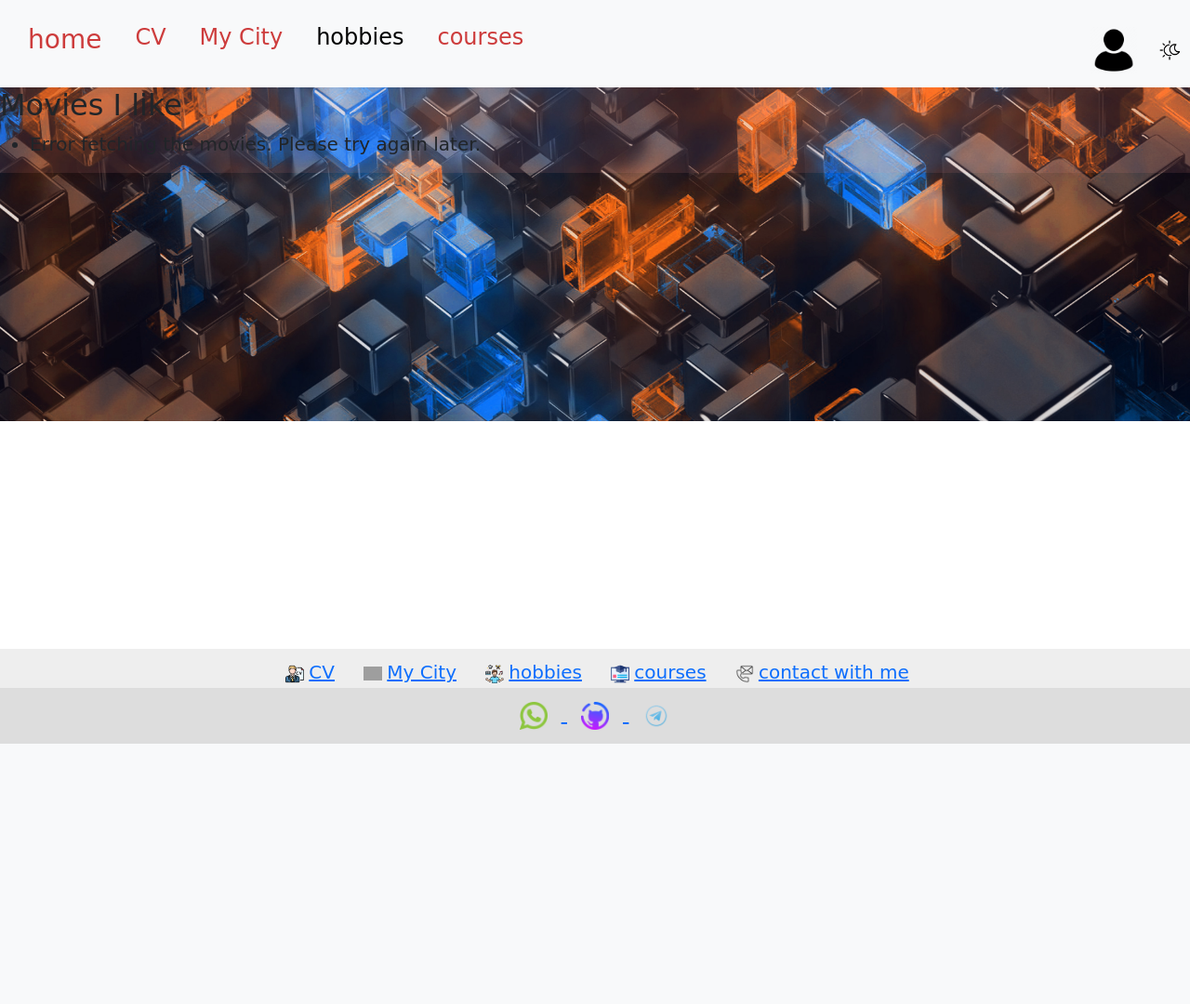
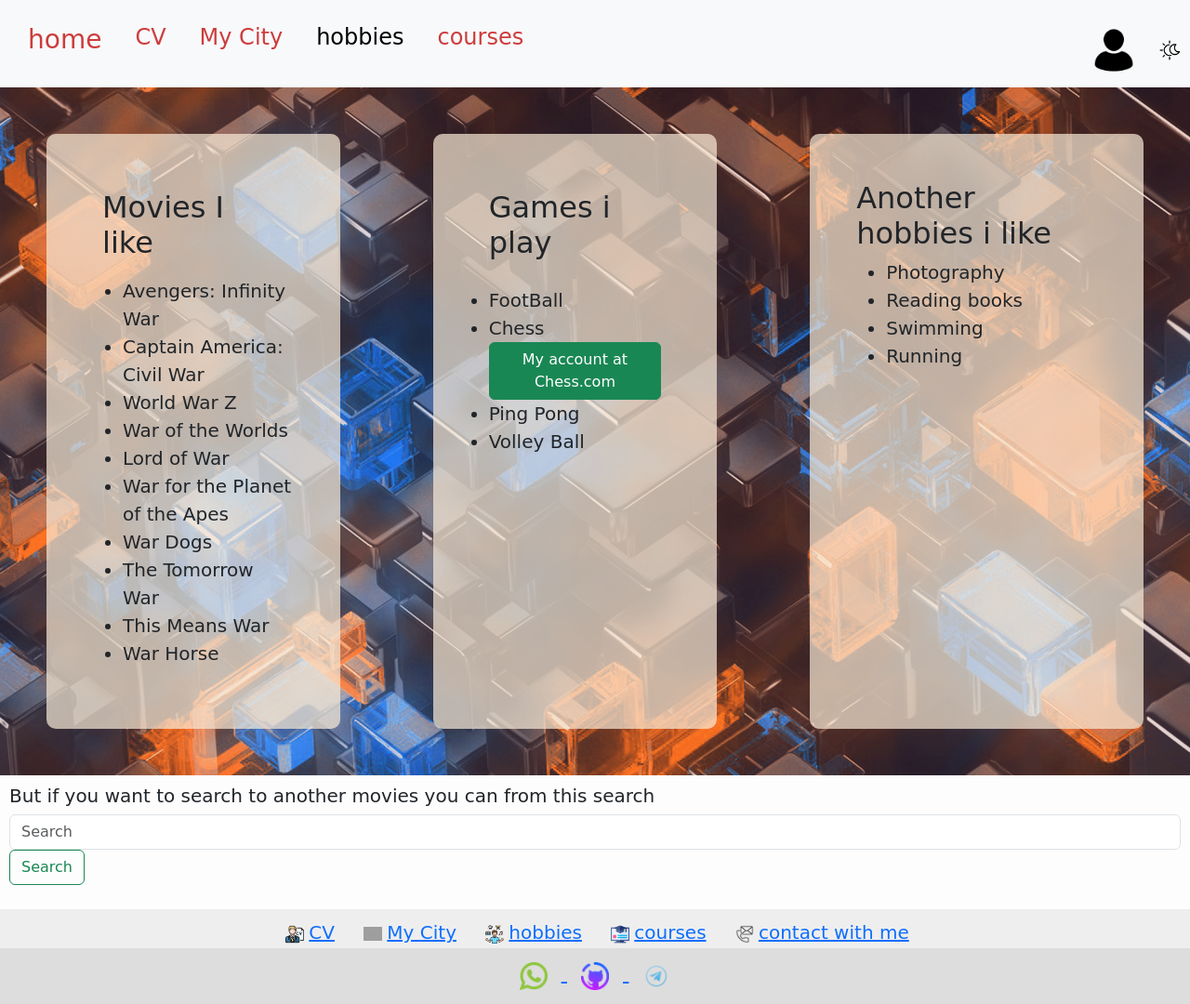
Before and after one commit to AHMED-MOHAMED-NAGY/MyProjectWebTeknoloji, a PHP site: page /hobbies.html in a window 1280 px wide. Shown: the whole page at 93% size. Before the commit the page ends 800 px from the top, so only its background shows below. Run offline with PHP 8.4, Linux system fonts and the light colour scheme; grey boxes are pictures that could not be loaded.

Commit message:
finish all files

```diff
--- a/hobbies.html
+++ b/hobbies.html
@@ -53,9 +53,68 @@
                 <img class ="small-img p10" src ="fotos/darkmode.png"></img>
             </button>
           </nav>
-            <div>
-                <h2>Movies I like</h2>
-                <ul id="movie-list"></ul>
+          <div class ="hobbies">
+                <div class ="movies">
+                    <h2 class ="p10">Movies I like</h2>
+                    <ul id="movie-list">
+                        <li>
+                            Avengers: Infinity War
+                        </li>
+                        <li>
+                            Captain America: Civil War
+                        </li>
+                        <li>
+                            World War Z
+                        </li>
+                        <li>
+                            War of the Worlds
+                        </li>
+                        <li>
+                            Lord of War
+                        </li>
+                        <li>
+                            War for the Planet of the Apes
+                        </li>
+                        <li>
+                            War Dogs
+                        </li>
+                        <li>
+                            The Tomorrow War
+                        </li>
+                        <li>
+                            This Means War
+                        </li>
+                        <li>
+                            War Horse
+                        </li>
+                    </ul>
+                </div>
+                <div class ="games">
+                    <h2 class ="p10">Games i play</h2>
+                    <ul class ="p10">
+                        <li>FootBall</li>
+                        <li>Chess
+                            <a href="https://www.chess.com/member/a7med1mo7amed"><button class ="btn btn-success">My account at Chess.com</button></a>
+                        </li>
+                        <li>Ping Pong</li>
+                        <li>Volley Ball</li>
+                    </ul>
+                </div>
+                <div class="hobbiesILike w500">
+                    <h2>Another hobbies i like</h2>
+                    <ul>
+                        <li>Photography</li>
+                        <li>Reading books</li>
+                        <li>Swimming</li>
+                        <li>Running</li>
+                    </ul>
+                </div>
+            </div>
+            <div class ="searchClass p10">
+                <h5>But if you want to search to another movies you can from this search</h5>
+                <input class="form-control mr-sm-2" type="search" placeholder="Search" aria-label="Search" id ="search">
+                <button class="btn btn-outline-success my-2 my-sm-0" type="submit" onclick="fetchMovies()">Search</button>
+                <ul id = "searchUl"></ul>
             </div>
 
         <footer class ="footer" style ="padding-top: 10px;">
@@ -81,39 +140,42 @@
             </footer>
         </footer>
     </div>
+<!-- Javascript that i used to API -->
 <script>
     // Your JavaScript code will go here
     const apiKey = '626ad583';
-        const searchKeyword = 'war';
-        const movieList = document.getElementById('movie-list');
 
     // Function to fetch and display movies
     function fetchMovies() {
-            fetch(`http://www.omdbapi.com/?apikey=${apiKey}&s=${searchKeyword}&type=movie`)
+        const searchKind = document.getElementById('search').value;
+        const movieListSearch = document.getElementById('searchUl');
+        movieListSearch.innerHTML = ''; // Clear previous results
+
+        fetch(`http://www.omdbapi.com/?apikey=${apiKey}&s=${searchKind}&type=movie`)
             .then(response => response.json())
             .then(data => {
                 if (data.Response === 'True' && data.Search) {
-                        for (var movie of data.Search) {
+                    for (let movie of data.Search) {
                         const li = document.createElement('li');
                         li.textContent = movie.Title;
-                            movieList.appendChild(li);
+                        movieListSearch.appendChild(li);
                     }
                 } else {
                     const li = document.createElement('li');
-                        li.textContent = 'No movies found in the war genre.';
-                        movieList.appendChild(li);
+                    li.textContent = 'No movies found.';
+                    movieListSearch.appendChild(li);
                 }
             })
             .catch(error => {
                 console.error('Error fetching the movies:', error);
                 const li = document.createElement('li');
                 li.textContent = 'Error fetching the movies. Please try again later.';
-                    movieList.appendChild(li);
+                movieListSearch.appendChild(li);
             });
     }
 
-        // Fetch movies when the page loads
-        window.onload = fetchMovies;
+    // Add event listener to the search button
+    document.getElementById('searchButton').addEventListener('click', fetchMovies);
 </script>
     <script src="https://cdn.jsdelivr.net/npm/@popperjs/core@2.11.8/dist/umd/popper.min.js" integrity="sha384-I7E8VVD/ismYTF4hNIPjVp/Zjvgyol6VFvRkX/vR+Vc4jQkC+hVqc2pM8ODewa9r" crossorigin="anonymous"></script>
     <script src="https://cdn.jsdelivr.net/npm/bootstrap@5.3.3/dist/js/bootstrap.min.js" integrity="sha384-0pUGZvbkm6XF6gxjEnlmuGrJXVbNuzT9qBBavbLwCsOGabYfZo0T0to5eqruptLy" crossorigin="anonymous"></script>
--- a/style.css
+++ b/style.css
@@ -34,6 +34,9 @@
 .w250{
     width: 250px;
 }
+.w500{
+    width: 500px;
+}
 /* for icons */
 .small-img {
     max-width: 50px;
@@ -55,7 +58,7 @@
   }
 .footer{
     bottom: 0;
-    position: fixed;
+    position: block;
     width: 100%;
     background-color: #eee;
     text-align: center;
@@ -137,6 +140,14 @@
         display: flex;
         align-items: center;
     }
+    .hobbies{
+        justify-content: space-between;
+        display: flex;
+    }
+    .hobbies div {
+        margin: 50px;
+        padding: 50px;
+    }
 }
 /* courses */
 .border{
@@ -170,7 +181,10 @@
 #jsForm{
     display: none;
 }
-.loginForm{
+.loginForm ,.paragraph ,.movies ,.games, .hobbiesILike ,.aboutMe{
     background-color: rgba(250, 235, 215, 0.703);
     border-radius:10px;
 }
+.searchClass{
+    background-color: #fdfdfd;
+}
```
Also changed, not shown: CV.html (+7 -0 lines), index.html (+7 -0 lines), mycity.html (+121 -39 lines), fotos/slider_img/Giza_Plateau_-_Pyramid_of_Menkaure.jpeg (added). Lines whose indentation alone changed are shown as unchanged.
